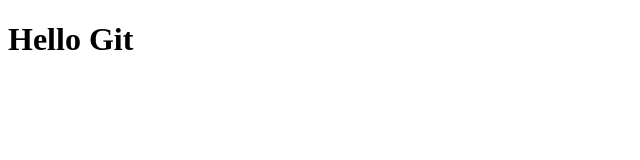
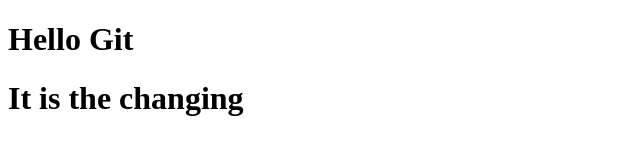
Before and after one commit to abdulsaboor5059/practiceGitHub, a plain HTML site: page index.html in a window 1280 px wide. Shown: the whole page, without its empty margins (0-640 px from the left). Drawn offline with Linux system fonts and the light colour scheme.

Commit message:
update index file

```diff
--- a/index.html
+++ b/index.html
@@ -7,5 +7,6 @@
   </head>
   <body>
     <h1>Hello Git</h1>
+    <h1>It is the changing</h1>
   </body>
 </html>
```
